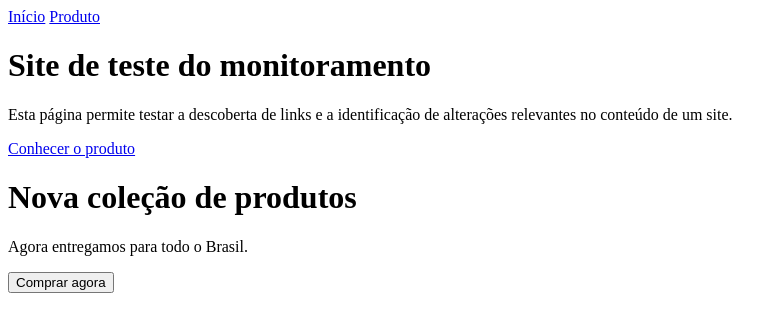
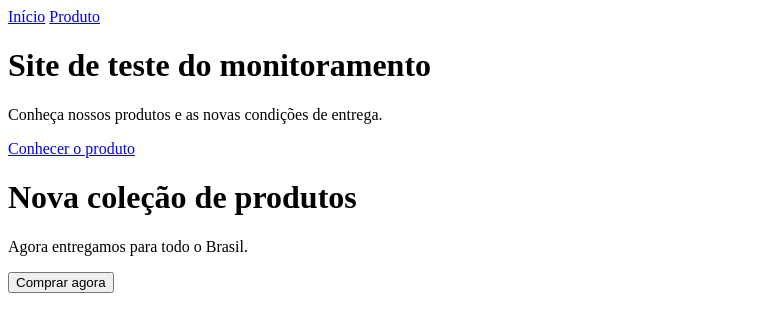
Before and after one commit to ongit123/siteTeste, a plain HTML site: page index.html in a window 1280 px wide. Shown: the whole page, without its empty margins (0-783 px from the left). Drawn offline with Linux system fonts and the light colour scheme.

Commit message:
Update index.html

```diff
--- a/index.html
+++ b/index.html
@@ -22,10 +22,7 @@
 
     <main>
       <h1>Site de teste do monitoramento</h1>
-      <p>
-        Esta página permite testar a descoberta de links e a identificação de
-        alterações relevantes no conteúdo de um site.
-      </p>
+      <p>Conheça nossos produtos e as novas condições de entrega.</p>
       <a href="produto.html">Conhecer o produto</a>
       <h1>Nova coleção de produtos</h1>
 <p>Agora entregamos para todo o Brasil.</p>
```
